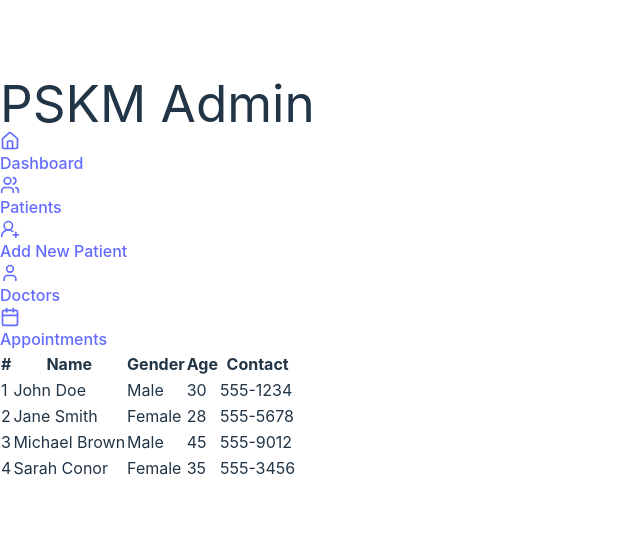
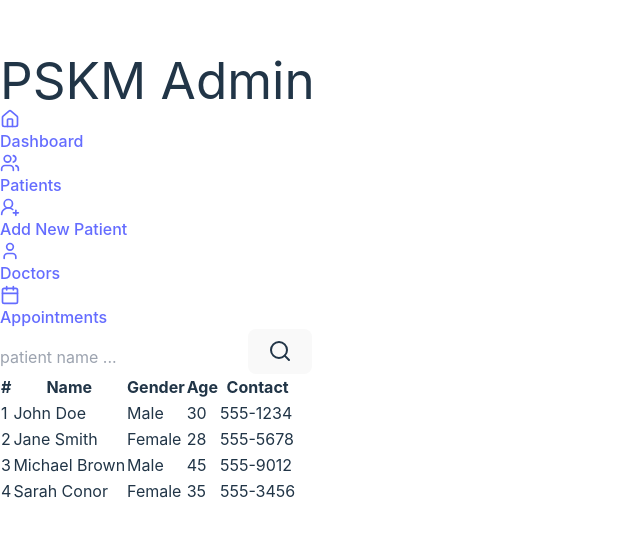
Before and after one commit to hewhounknown/react_pskm, a React (Vite) app: page /patients in a window 1280 px wide. Shown: the part 122-658 px from the top of the page, without its empty margins (0-640 px from the left). Built offline with nearby package versions, Linux system fonts and the light colour scheme.

Commit message:
[added] searchbox

```diff
--- /dev/null
+++ b/src/components/Searchbox.tsx
@@ -0,0 +1,28 @@
+import React from 'react';
+import {SearchIcon} from 'lucide-react'
+
+
+export const SearchBox: React.FC = () => {
+    return (
+            <div className="w-full max-w-sm min-w-[200px] mx-auto mt-4">
+                <div className="relative">
+                    <input
+                    className="w-full bg-transparent placeholder:text-slate-400 text-slate-700 text-sm border
+                    border-slate-200 rounded-md pl-3 pr-28 py-3 h-auto transition duration-300 ease
+                    focus:outline-none focus:border-slate-400 hover:border-slate-300 shadow-sm focus:shadow"
+                    placeholder="patient name ..."
+                    />
+                    <button
+                    className="absolute top-1 right-1 flex items-center rounded bg-slate-800 py-1 px-2.5
+                    border border-transparent text-center text-sm text-white transition-all shadow-sm
+                    hover:shadow focus:bg-slate-700 focus:shadow-none active:bg-slate-700 hover:bg-slate-700
+                    active:shadow-none disabled:pointer-events-none disabled:opacity-50 disabled:shadow-none"
+                    type="button"
+                    >
+                    <SearchIcon></SearchIcon>
+
+                </button>
+            </div>
+        </div>
+    );
+};
--- a/src/components/Sidebar.tsx
+++ b/src/components/Sidebar.tsx
@@ -21,9 +21,9 @@ export const Sidebar: React.FC = () =>{
     ]
 
     return (
-        <div className='w-64 bg-slate-800 shadow-md h-screen'>
+        <div className='bg-slate-800 shadow-md h-screen w-24 md:w-64 transition-all'>
             <div className="p-4 text-center border-b">
-                <h1 className="text-2xl font-bold text-teal-300">PSKM Admin</h1>
+                <h1 className="text-2xl font-bold text-teal-300 md:block hidden">PSKM Admin</h1>
             </div>
             <nav className='p-4'>
                 {menuItems.map(item => (
@@ -35,8 +35,8 @@ export const Sidebar: React.FC = () =>{
                           ? 'bg-slate-600 text-blue-600'
                           : 'hover:bg-slate-500 text-gray-700'}
                         `}>
-                            <item.icon className="mr-3" size={20} />
-                            {item.label}
+                            <item.icon className="mr-0 md:mr-3" size={20} />
+                            <span className="hidden md:inline">{item.label}</span>
                     </Link>
                 ))}
             </nav>
--- a/src/pages/Patients.tsx
+++ b/src/pages/Patients.tsx
@@ -1,11 +1,15 @@
 import React from "react";
 import { PatientTable } from "../components/tables/PatientTable";
 import { PatientData } from "../data/patients";
+import { SearchBox } from "../components/Searchbox";
 
 
 export const Patients: React.FC = () => {
 
     return (
+        <>
+        <SearchBox></SearchBox>
         <PatientTable patients= {PatientData}/>
+        </>
     )
 }
```
